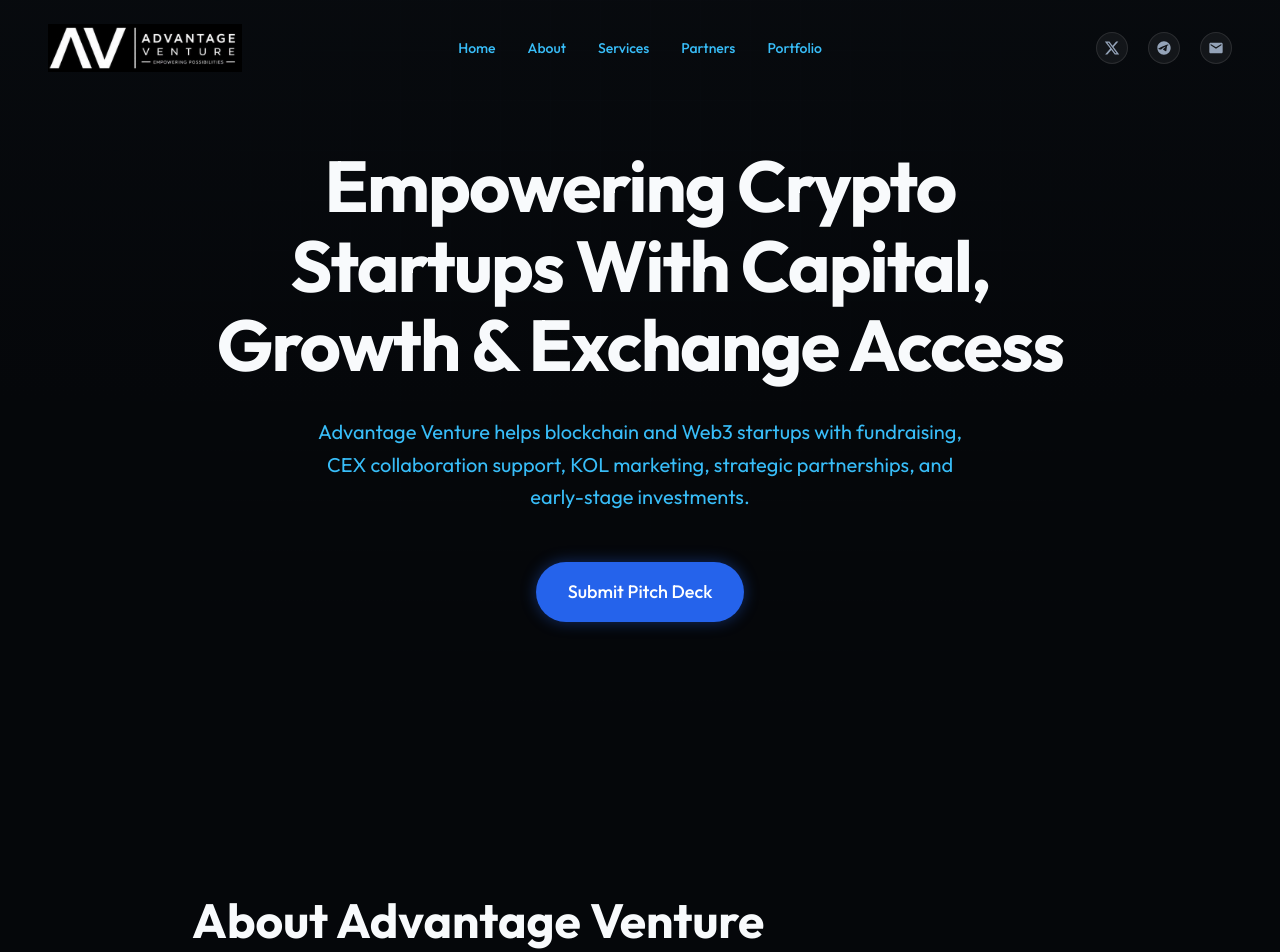
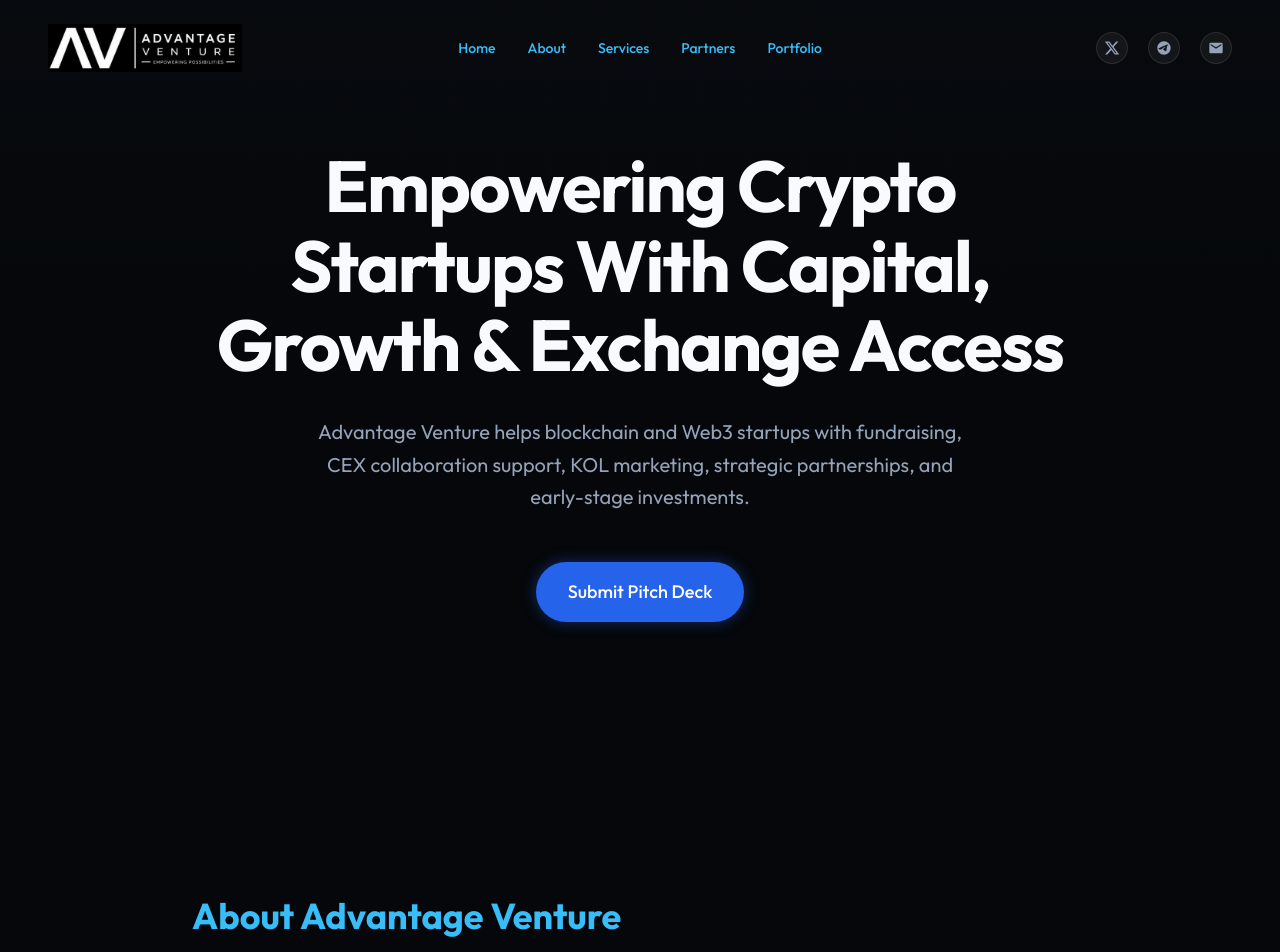
Before and after one commit to Hossainraj2002/av, a Next.js app: page / in a window 1280 px wide. Shown: the top 952 px of the page. Built offline with nearby package versions, Linux system fonts and the light colour scheme.

Commit message:
fix: revert subheading to white, reduce About heading size, change About heading to blue

```diff
--- a/src/components/About.tsx
+++ b/src/components/About.tsx
@@ -8,7 +8,7 @@
     <section id="about" className="py-24 relative overflow-hidden">
       <div className="container mx-auto px-6 md:px-12 relative z-10">
         <div className="max-w-4xl mx-auto">
-          <h2 className="text-4xl md:text-5xl font-bold font-heading mb-8 text-white">
+          <h2 className="text-2xl md:text-4xl font-bold font-heading mb-8 !text-[#38BDF8]">
             {ABOUT_CONTENT.title}
           </h2>
           <div className="space-y-6">
--- a/src/components/Hero.tsx
+++ b/src/components/Hero.tsx
@@ -24,7 +24,7 @@
             initial={{ opacity: 0, y: 20 }}
             animate={{ opacity: 1, y: 0 }}
             transition={{ duration: 0.5, delay: 0.2 }}
-            className="text-sm sm:text-base md:text-xl text-[#38BDF8] mb-6 md:mb-12 max-w-2xl mx-auto leading-relaxed"
+            className="text-sm sm:text-base md:text-xl text-[#94A3B8] mb-6 md:mb-12 max-w-2xl mx-auto leading-relaxed"
           >
             {HERO_CONTENT.subheading}
           </motion.p>
```
